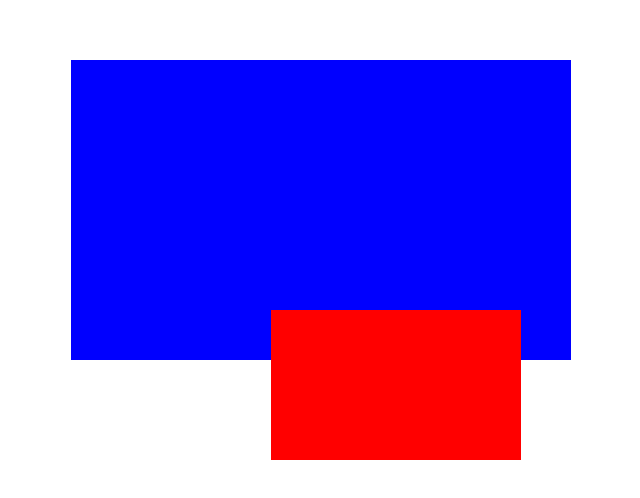
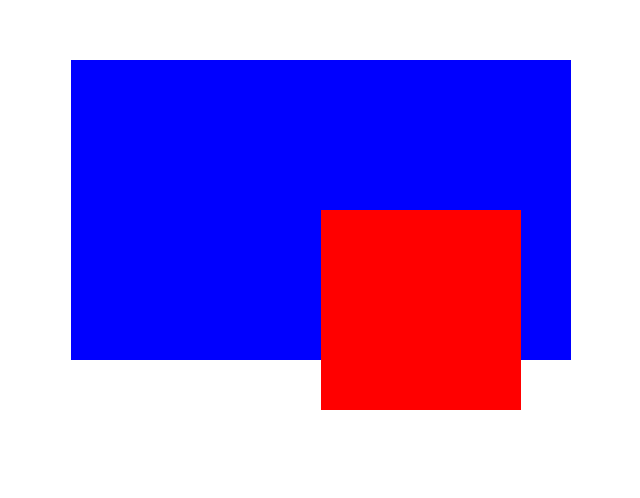
Before and after one commit to sorakiyh/positioning-, a plain HTML site: page index.html in a window 1280 px wide. Shown: the part 148-646 px from the top of the page, without its empty margins (137-777 px from the left). Drawn offline with Linux system fonts and the light colour scheme.

Commit message:
Adjust red-circle dimensions and position

```diff
--- a/index.html
+++ b/index.html
@@ -11,12 +11,12 @@
   left: 200px;
 }
     .red-circle {
+      position: absolute;
       background-color: red;
-  width: 250px;
-  height: 150px;
-  position: absolute;
-  top: 250px;
-  left: 200px;
+  width: 200px;
+  height: 200px;
+  top: 150px;
+  left: 250px;
       border-radious: 50%;
     }
   </style>
```
